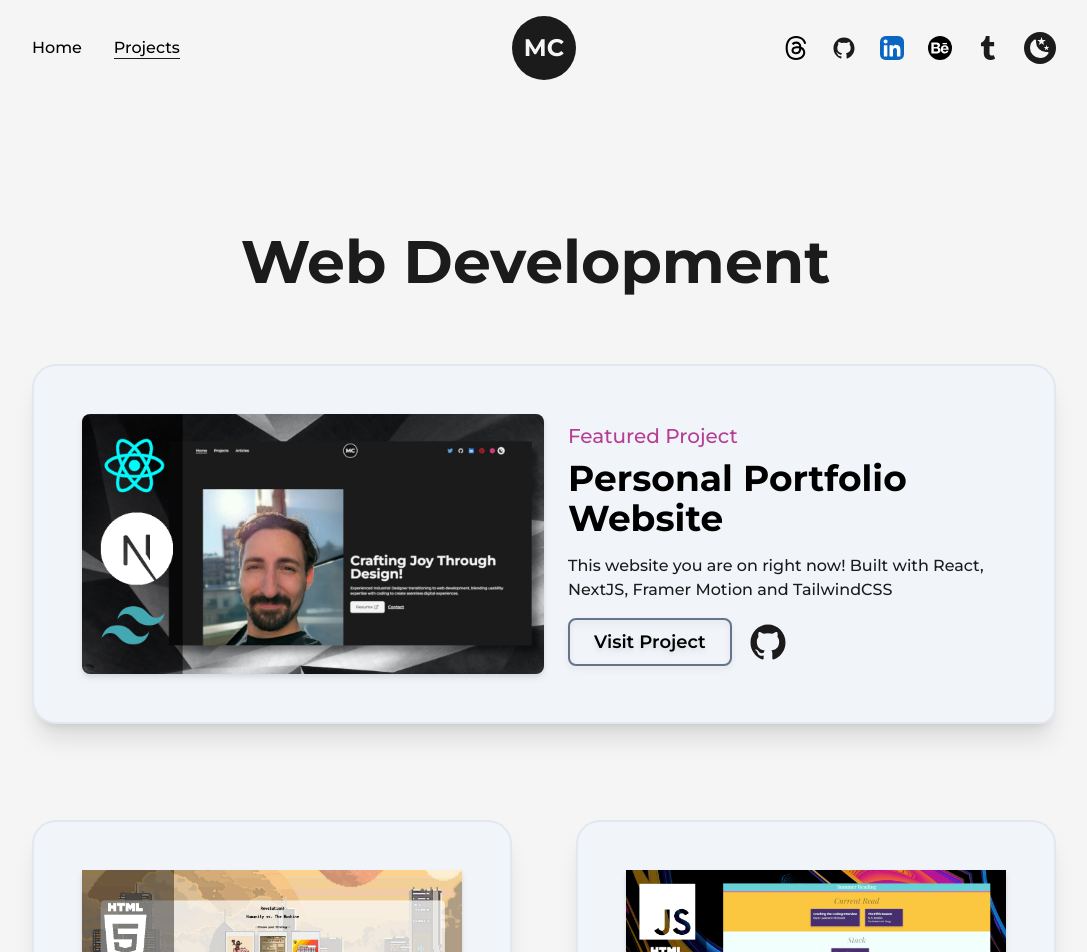
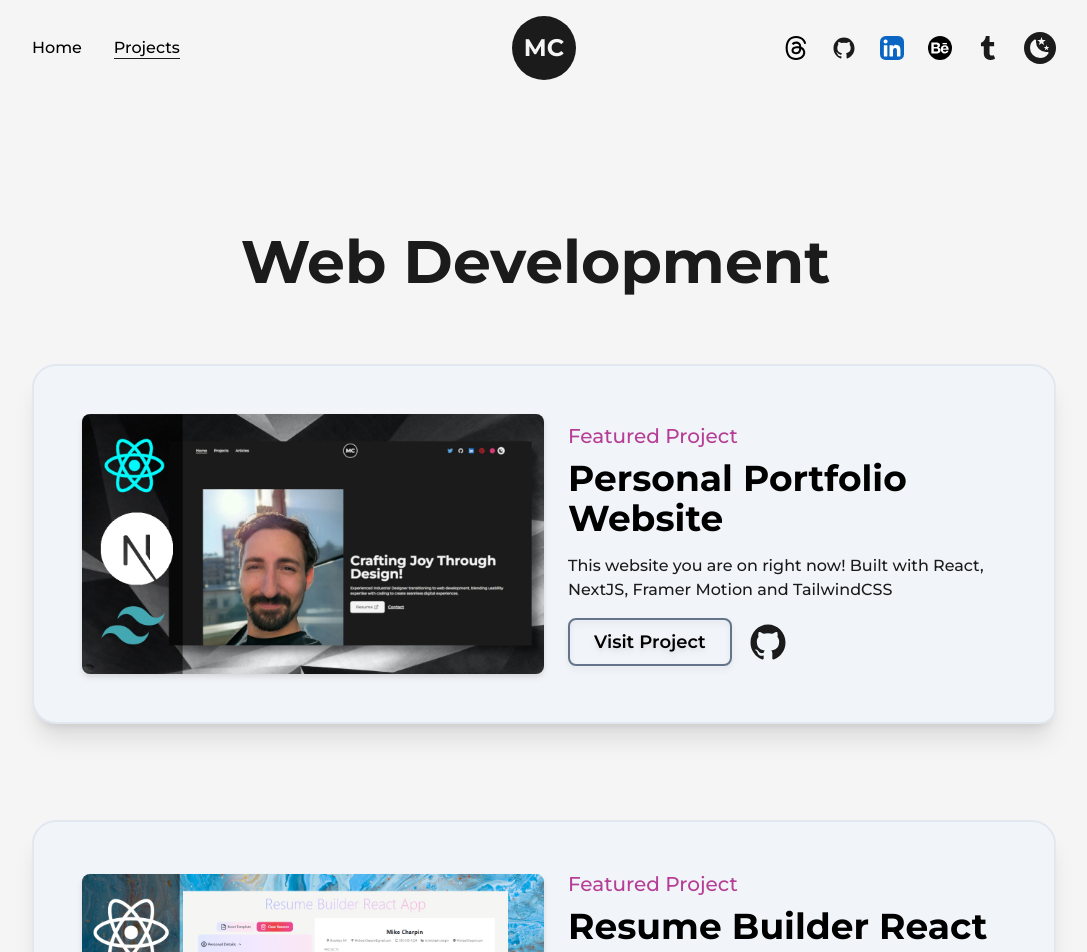
Before and after one commit to DeadChannelDice/nextJS-portfolio, a Next.js app: page /projects in a window 1280 px wide. Shown: the top 952 px of the page, without its empty margins (96-1183 px from the left). Built offline with nearby package versions, Linux system fonts and the light colour scheme.

Commit message:
Adding resume builder project.

```diff
--- a/src/pages/projects.js
+++ b/src/pages/projects.js
@@ -14,6 +14,7 @@ import proteusSingleHandAttachmentImage from "../../public/images/projects/prote
 import TC75MobileImage from "../../public/images/projects/TC75MobileImage.jpeg"
 import TC51HolsterImage from "../../public/images/projects/TC51HolsterImage.jpeg"
 import DeadChannelLogoImage from "../../public/images/projects/DeadChannelLogoImage.jpeg"
+import ResumeBuilderImage from "../../public/images/projects/ResumeBuilder-Edited.jpeg"
 import TransitionEffect from '@/components/TransitionEffect'
 import { motion } from 'framer-motion'
 
@@ -174,6 +175,16 @@ const projects = () => {
                         github={"https://github.com/MikeCharpin/food-tracker"}
                         />
                     </div> */}
+                    <div className='col-span-2'>
+                        <FeaturedProject
+                        title={"Resume Builder React App"}
+                        summary={"Responsive web app used to build and format a resume. Built with TypeScript, React, Vite, TailwindCSS, and Shadcn/ui"}
+                        link={"https://resume-builder-xoyp-91caoeq91-mikecharpin.vercel.app/"}
+                        img={ResumeBuilderImage}
+                        type={"Featured Project"}
+                        github={"https://github.com/MikeCharpin/ResumeBuilder"}
+                        />
+                    </div>
                     <div className="col-span-1 md:col-span-2">
                     <MinorProject
                         title={"Rock Paper Scissors"}
```
Also changed, not shown: public/images/projects/ResumeBuilder-Edited.jpeg (added).
